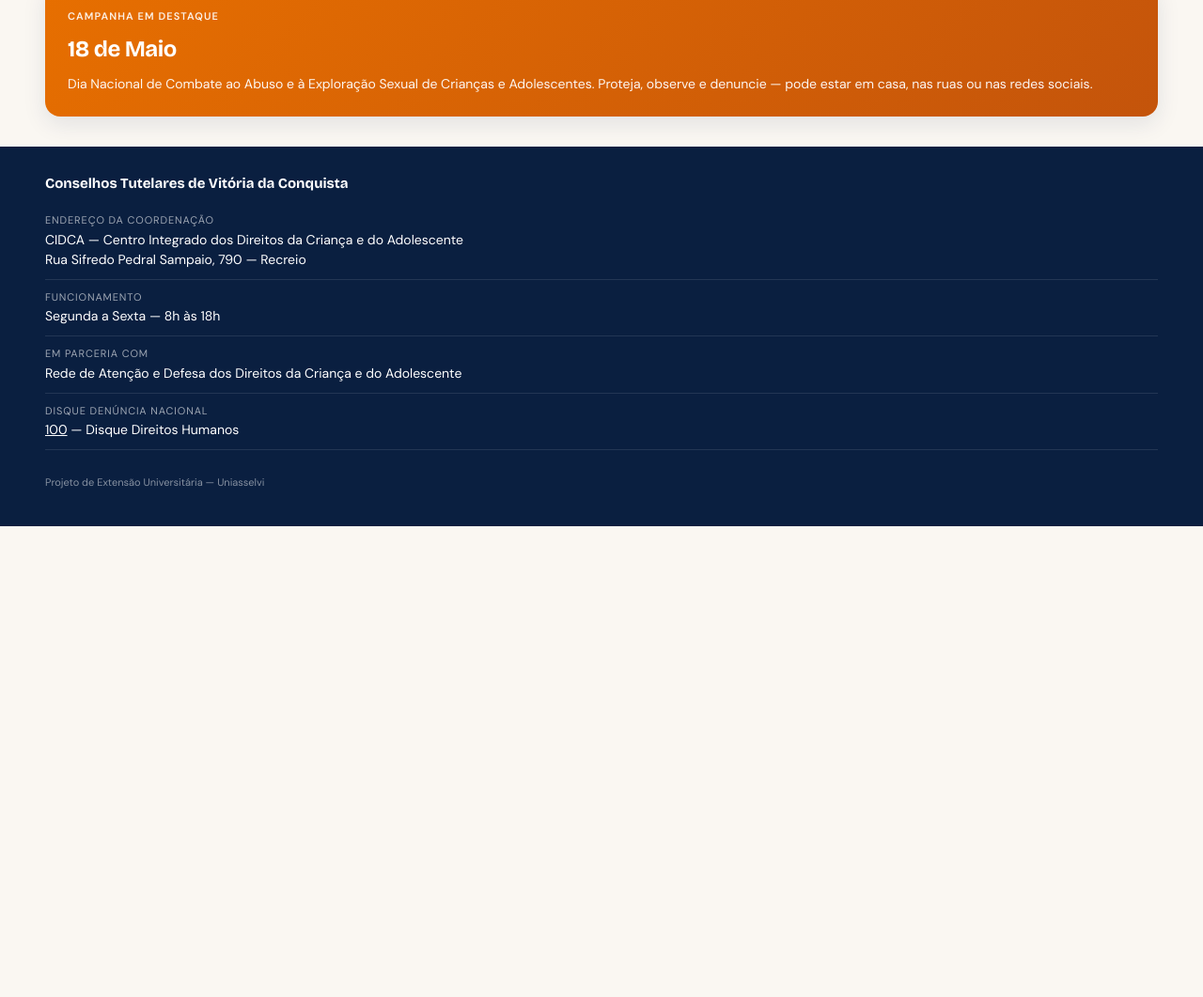
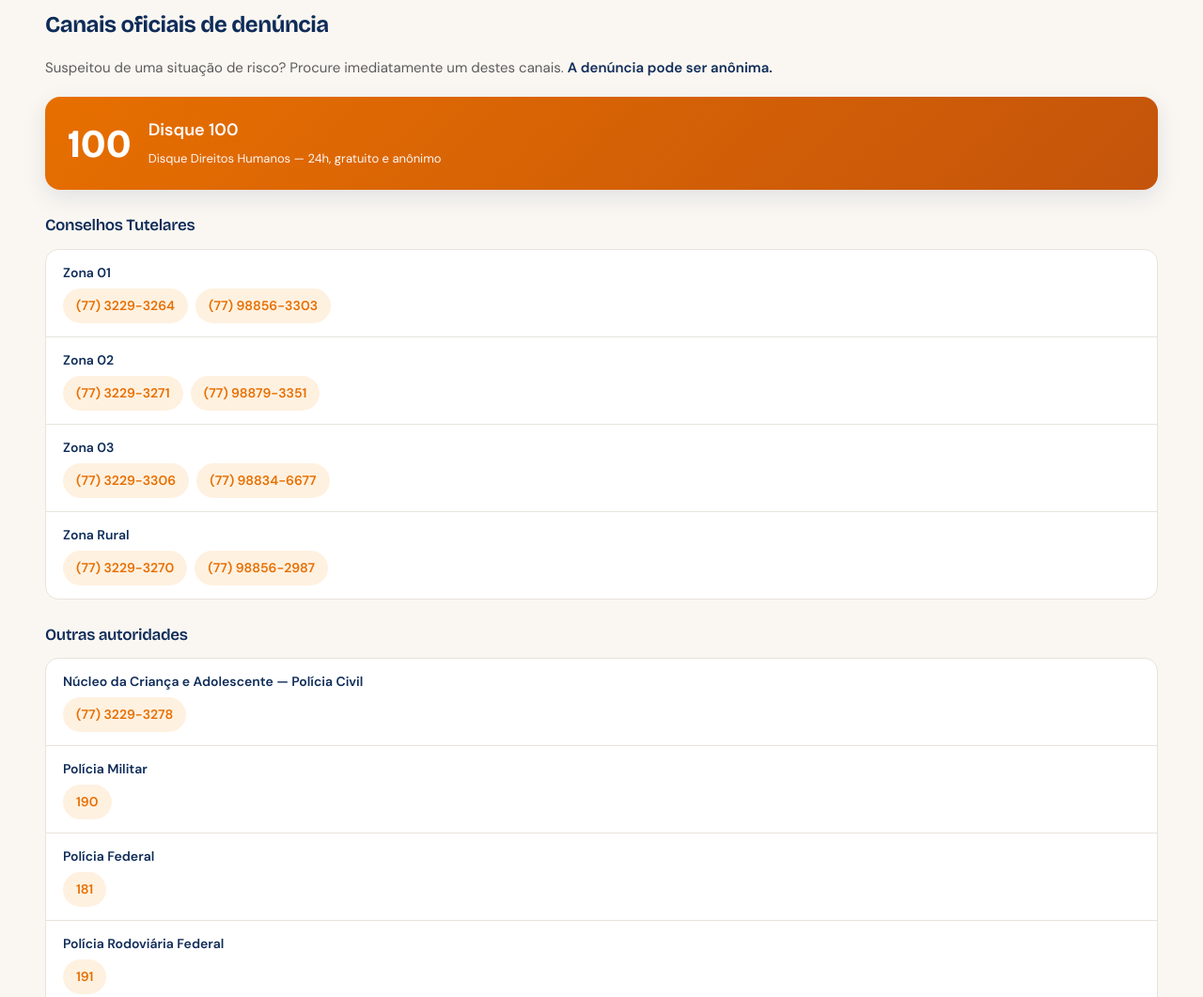
Before and after one commit to TeilonS/portal-conselho-tutelar, a plain HTML site: page public/index.html in a window 1280 px wide. Shown: the part 1300-2361 px from the top of the page at 94% size. Before the commit the page ends 1860 px from the top, so only its background shows below. Drawn offline with nearby package versions, Linux system fonts and the light colour scheme.

Commit message:
feat: seção de canais oficiais com conselhos tutelares e autoridades

```diff
--- a/public/css/style.css
+++ b/public/css/style.css
@@ -401,3 +401,109 @@ a { color: var(--azul-claro); text-decoration: none; }
     margin-right: 48px;
   }
 }
+
+/* CANAIS DE DENÚNCIA */
+.canais-intro {
+  color: var(--texto-suave);
+  font-size: 15px;
+  margin-bottom: 20px;
+}
+
+.canais-intro strong { color: var(--azul-profundo); }
+
+.subsecao {
+  font-size: 17px;
+  color: var(--azul-profundo);
+  margin: 28px 0 14px;
+  font-weight: 600;
+}
+
+.canal-destaque {
+  display: flex;
+  align-items: center;
+  gap: 18px;
+  background: linear-gradient(135deg, var(--laranja) 0%, var(--laranja-escuro) 100%);
+  color: var(--branco);
+  padding: 22px 24px;
+  border-radius: 16px;
+  margin-bottom: 8px;
+  text-decoration: none;
+  box-shadow: 0 8px 24px rgba(15, 44, 89, 0.10);
+  transition: transform 0.1s;
+}
+
+.canal-destaque:hover, .canal-destaque:focus-visible {
+  text-decoration: none;
+  transform: translateY(-2px);
+  color: var(--branco);
+}
+
+.canal-destaque:active { transform: scale(0.98); }
+
+.canal-destaque-numero {
+  font-family: var(--fonte-display);
+  font-size: 42px;
+  font-weight: 700;
+  line-height: 1;
+  flex-shrink: 0;
+}
+
+.canal-destaque-info { flex: 1; }
+
+.canal-destaque-info strong {
+  display: block;
+  font-size: 18px;
+  margin-bottom: 4px;
+}
+
+.canal-destaque-info span {
+  font-size: 13px;
+  opacity: 0.95;
+}
+
+.canal-lista {
+  background: var(--branco);
+  border: 1px solid var(--borda);
+  border-radius: 14px;
+  overflow: hidden;
+}
+
+.canal-item {
+  padding: 14px 18px;
+  border-bottom: 1px solid var(--borda);
+}
+
+.canal-item:last-child { border-bottom: none; }
+
+.canal-zona {
+  font-size: 14px;
+  font-weight: 600;
+  color: var(--azul-profundo);
+  margin-bottom: 6px;
+}
+
+.canal-telefones {
+  display: flex;
+  flex-wrap: wrap;
+  gap: 8px;
+}
+
+.canal-telefones a {
+  display: inline-block;
+  background: var(--laranja-suave);
+  color: var(--laranja);
+  padding: 8px 14px;
+  border-radius: 100px;
+  font-size: 14px;
+  font-weight: 600;
+  text-decoration: none;
+  transition: background 0.15s;
+}
+
+.canal-telefones a:hover, .canal-telefones a:focus-visible {
+  background: var(--laranja);
+  color: var(--branco);
+  text-decoration: none;
+}
+
+section[id] { scroll-margin-top: 80px; }
--- a/public/index.html
+++ b/public/index.html
@@ -31,6 +31,7 @@
     <nav>
       <a href="/">Início</a>
       <a href="/tipos-violencia">Tipos de Violência</a>
+      <a href="#canais">Canais de Denúncia</a>
       <a href="/materiais">Materiais Educativos</a>
       <a href="/faq">Perguntas Frequentes</a>
       <a href="/noticias">Notícias e Campanhas</a>
@@ -48,8 +49,8 @@
       <a href="/tipos-violencia" class="btn btn-primario">
         🛡️ Conhecer os Tipos de Violência
       </a>
-      <a href="tel:100" class="btn btn-secundario">
-        📞 Ligar 100 — Disque Direitos Humanos
+      <a href="#canais" class="btn btn-secundario">
+        📞 Ver Canais de Denúncia
       </a>
     </section>
 
@@ -118,6 +119,77 @@
       </a>
     </section>
 
+    <section class="secao secao-canais" id="canais">
+      <h2>Canais oficiais de denúncia</h2>
+      <p class="canais-intro">Suspeitou de uma situação de risco? Procure imediatamente um destes canais. <strong>A denúncia pode ser anônima.</strong></p>
+
+      <a href="tel:100" class="canal-destaque">
+        <div class="canal-destaque-numero">100</div>
+        <div class="canal-destaque-info">
+          <strong>Disque 100</strong>
+          <span>Disque Direitos Humanos — 24h, gratuito e anônimo</span>
+        </div>
+      </a>
+
+      <h3 class="subsecao">Conselhos Tutelares</h3>
+      <div class="canal-lista">
+        <div class="canal-item">
+          <div class="canal-zona">Zona 01</div>
+          <div class="canal-telefones">
+            <a href="tel:7732293264">(77) 3229-3264</a>
+            <a href="tel:77988563303">(77) 98856-3303</a>
+          </div>
+        </div>
+        <div class="canal-item">
+          <div class="canal-zona">Zona 02</div>
+          <div class="canal-telefones">
+            <a href="tel:7732293271">(77) 3229-3271</a>
+            <a href="tel:77988793351">(77) 98879-3351</a>
+          </div>
+        </div>
+        <div class="canal-item">
+          <div class="canal-zona">Zona 03</div>
+          <div class="canal-telefones">
+            <a href="tel:7732293306">(77) 3229-3306</a>
+            <a href="tel:77988346677">(77) 98834-6677</a>
+          </div>
+        </div>
+        <div class="canal-item">
+          <div class="canal-zona">Zona Rural</div>
+          <div class="canal-telefones">
+            <a href="tel:7732293270">(77) 3229-3270</a>
+            <a href="tel:77988562987">(77) 98856-2987</a>
+          </div>
+        </div>
+      </div>
+
+      <h3 class="subsecao">Outras autoridades</h3>
+      <div class="canal-lista">
+        <div class="canal-item">
+          <div class="canal-zona">Núcleo da Criança e Adolescente — Polícia Civil</div>
+          <div class="canal-telefones">
+            <a href="tel:7732293278">(77) 3229-3278</a>
+          </div>
+        </div>
+        <div class="canal-item">
+          <div class="canal-zona">Polícia Militar</div>
+          <div class="canal-telefones"><a href="tel:190">190</a></div>
+        </div>
+        <div class="canal-item">
+          <div class="canal-zona">Polícia Federal</div>
+          <div class="canal-telefones"><a href="tel:181">181</a></div>
+        </div>
+        <div class="canal-item">
+          <div class="canal-zona">Polícia Rodoviária Federal</div>
+          <div class="canal-telefones"><a href="tel:191">191</a></div>
+        </div>
+        <div class="canal-item">
+          <div class="canal-zona">SaferNet — Crimes na Internet</div>
+          <div class="canal-telefones"><a href="https://new.safernet.org.br/denuncie" target="_blank" rel="noopener">safernet.org.br/denuncie</a></div>
+        </div>
+      </div>
+    </section>
+
     <section class="campanha">
       <small>Campanha em destaque</small>
       <h3>18 de Maio</h3>
```
